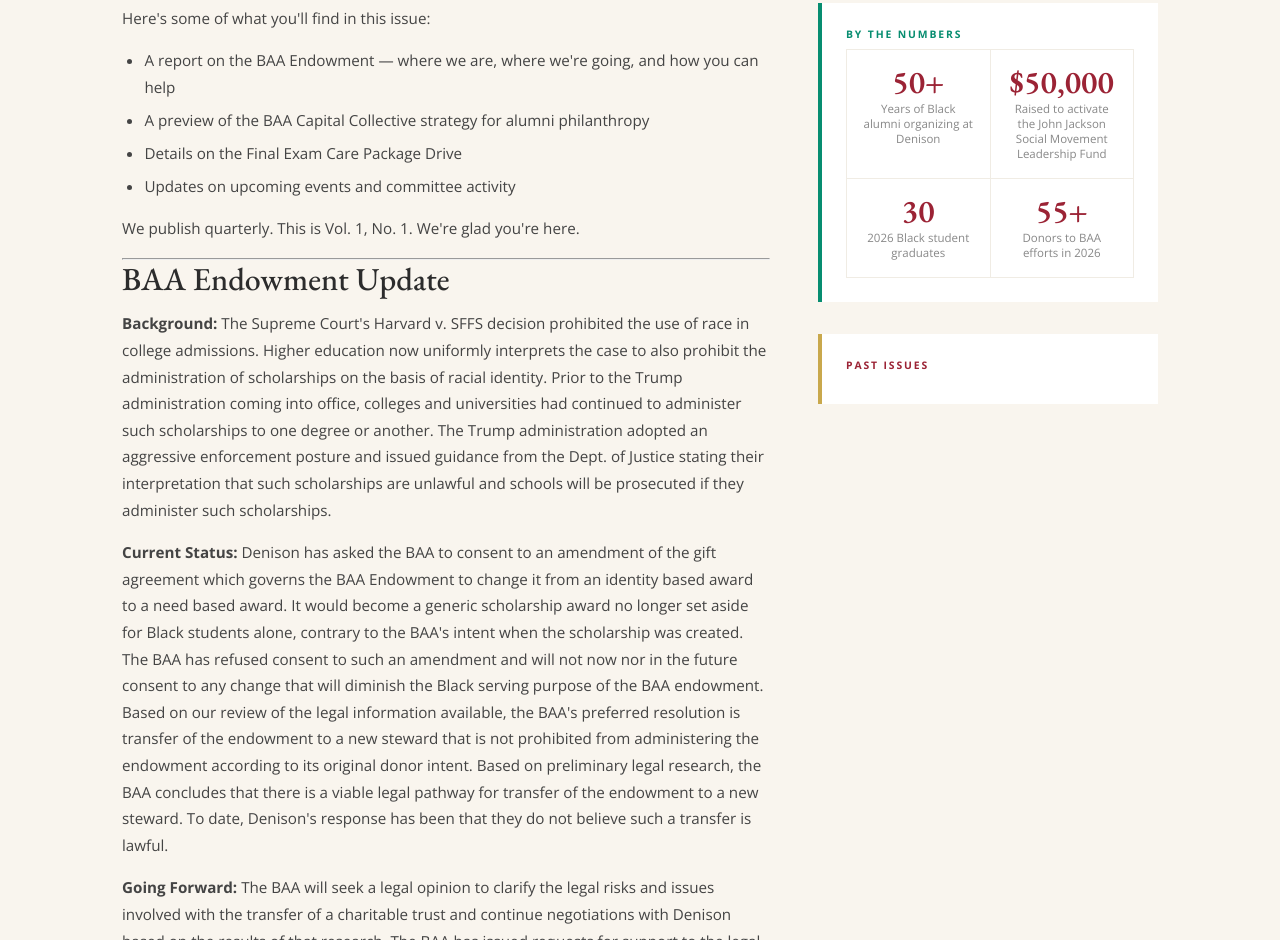
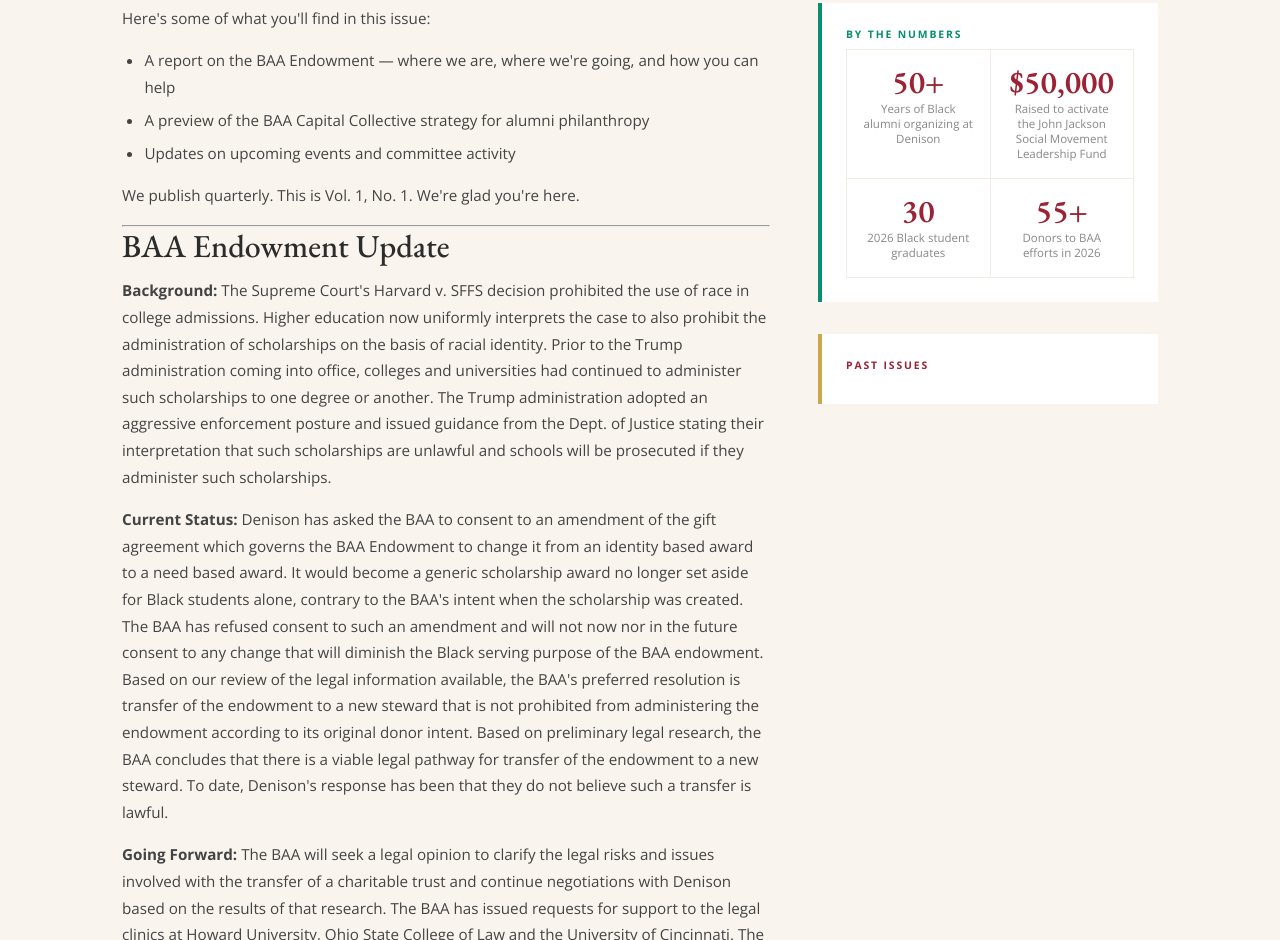
Before and after one commit to Denisonbaa/site, an Eleventy site: page newsletter/q1-2026.md in a window 1280 px wide. Shown: the part 938-1878 px from the top of the page. Built offline with nearby package versions, Linux system fonts and the light colour scheme; Eleventy itself is replaced by a stand-in of ours; files that its build step writes are made by us from their sources.

Commit message:
Update Newsletter Issue “q1-2026”

```diff
--- a/newsletter/q1-2026.md
+++ b/newsletter/q1-2026.md
@@ -77,7 +77,6 @@ stories:
       ~Connect with us on social media or visit us in person! Continue to build a strong alumni network!
 
       ~Contribute to the BSU emergency/reserve fund
-
 
 
       We look forward to a year filled with unity, love, and education.
@@ -176,7 +175,6 @@ Here's some of what you'll find in this issue:
 
 * A report on the BAA Endowment — where we are, where we're going, and how you can help
 * A preview of the BAA Capital Collective strategy for alumni philanthropy
-* Details on the Final Exam Care Package Drive
 * Updates on upcoming events and committee activity
 
 
```
